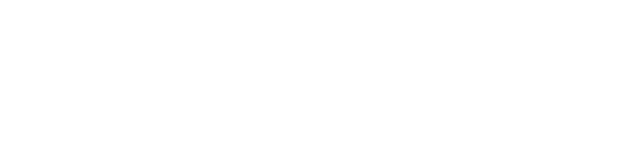
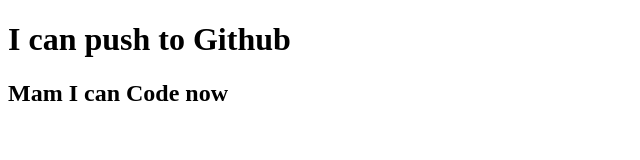
Before and after one commit to NakibCSE/my-second-repo, a plain HTML site: page index.html in a window 1280 px wide. Shown: the whole page, without its empty margins (0-640 px from the left). Drawn offline with Linux system fonts and the light colour scheme.

Commit message:
This is second commit

```diff
--- a/index.html
+++ b/index.html
@@ -7,6 +7,7 @@
     <title>This is  my second repo</title>
 </head>
 <body>
-
+    <h1>I can push to Github</h1>
+    <h2>Mam I can Code now</h2>
 </body>
 </html>
```
